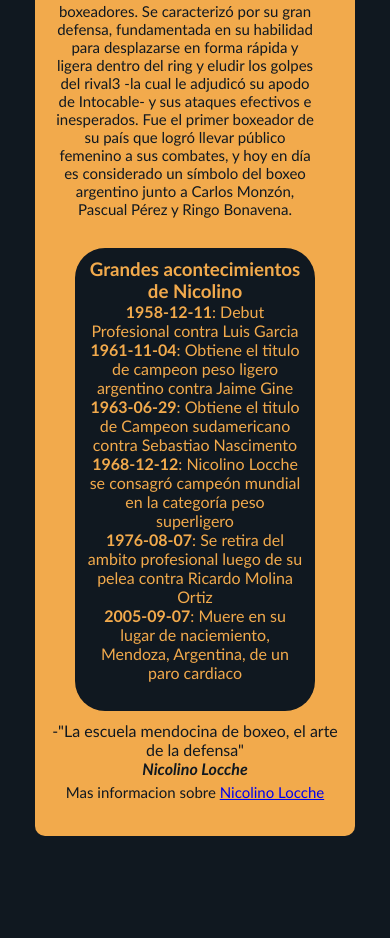
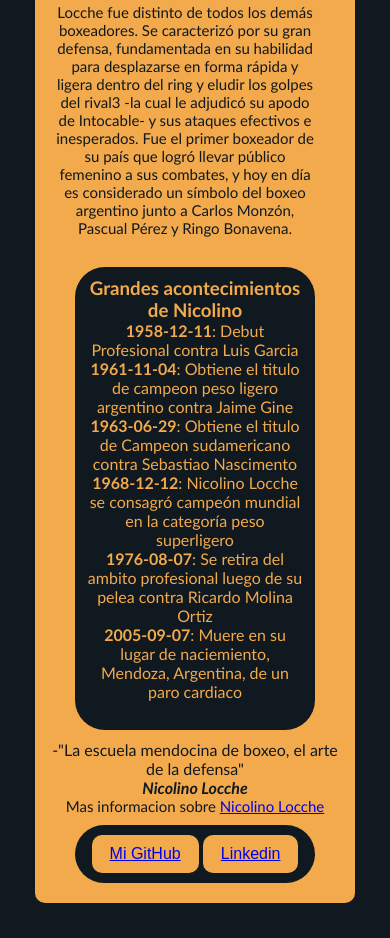
Before and after one commit to Trefu/Tribute-web, a plain HTML site: page index.html in a window 390 px wide. Shown: the part 923-1861 px from the top of the page. Before the commit the page ends 1794 px from the top, so only its background shows below. Drawn offline with Linux system fonts and the light colour scheme.

Commit message:
Agregado boton de footer y media querys

```diff
--- a/css/estilos.css
+++ b/css/estilos.css
@@ -32,10 +32,6 @@
 	font-size: 15px;
 }
 
-.footer {
-	margin-bottom: 20px;
-	padding: 5px;
-}
 
 p {
 	font-size: 15px;
@@ -44,9 +40,11 @@ p {
 }
 
 .main-container {
+
 	background-color: var(--color-claro);
 	border-radius: 10px;
 	padding: 10px;
+
 }
 
 /* img div seria el recuadro que guarda la imagen pero para ajustar la imagen esta el id IMAGE  */
@@ -54,8 +52,7 @@ p {
 .img-container {
 	display: flex;
 	background-color: #101820ff;
-	margin-right: 30px;
-	margin-left: 30px;
+	margin: 10px 30px 30px 10px;
 	border-radius: 30px;
 	justify-content: center;
 	align-items: center;
@@ -70,9 +67,10 @@ p {
 .imgs {
 	width: 100%;
 	height: auto;
-	max-width: 500px;
+	max-width: 600px;
 	padding: 20px;
 	border-radius: 100px;
+
 }
 
 .img-container p {
@@ -113,3 +111,41 @@ p {
 	font-size: 16px;
 
 }
+
+.footer-container {
+	background-color: var(--color-oscuro);
+	color: var(--color-claro);
+	display: flex;
+	flex-direction: column;
+	margin: 10px 30px 10px 30px;
+	padding: 10px;
+	border-radius: 30px;
+	justify-content: space-around;
+}
+
+.footer {}
+
+
+.button {
+
+	background-color: var(--color-claro);
+	border: none;
+	color: white;
+	padding: 15px 32px;
+	text-decoration: none;
+	font-size: 16px;
+	cursor: pointer;
+	border-radius: 10px;
+}
+
+
+
+@media screen and (max-width: 800px) {
+	.imgs {
+		max-width: 250px;
+	}
+
+	.button {
+		padding: 10px 18px;
+	}
+}
--- a/index.html
+++ b/index.html
@@ -7,6 +7,8 @@
   <title>Nicolino Locche</title>
   <meta name="Maradona" content="Diego_Maradona, memes_de_maradona, idolo_argentino" />
   <link rel="stylesheet" type="text/css" href="css/estilos.css">
+  <meta name="viewport" content="width=device-width, initial-scale=1.0">
+
 </head>
 
 
@@ -59,10 +61,19 @@
     </div>
     <blockquote>-"La escuela mendocina de boxeo, el arte de la defensa"</blockquote>
     <cite><b>Nicolino Locche</b></cite>
-    <footer class="footer">
-      <p>Mas informacion sobre <a id="tribute-link" target="_blank"
-          href="https://es.wikipedia.org/wiki/Nicolino_Locche">Nicolino Locche</a>
-      </p>
+    <p>Mas informacion sobre <a id="tribute-link" target="_blank"
+        href="https://es.wikipedia.org/wiki/Nicolino_Locche">Nicolino Locche</a>
+    </p>
+
+    <div class="footer-container">
+      <footer class="footer">
+
+        <button id="redes" class="button"><a href="https://github.com/Trefu" target="_blank">Mi GitHub</a></button>
+        <button class="button"><a href="https://www.linkedin.com/in/lucas-leonel-lopez-59316a1b6/"
+            target="_blank">Linkedin</a></button>
+      </footer>
+    </div>
+</div>
 </div>
 </footer>
 </div>
```
Also changed, not shown: README.md.
